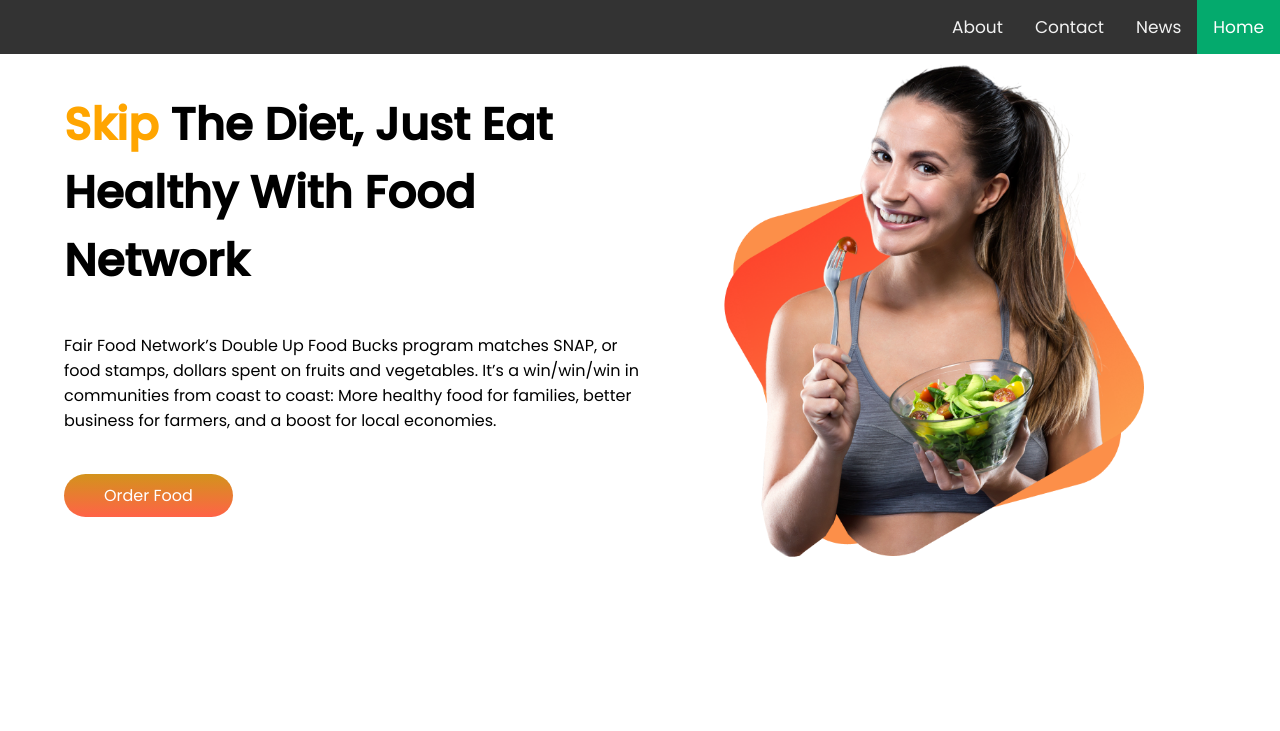
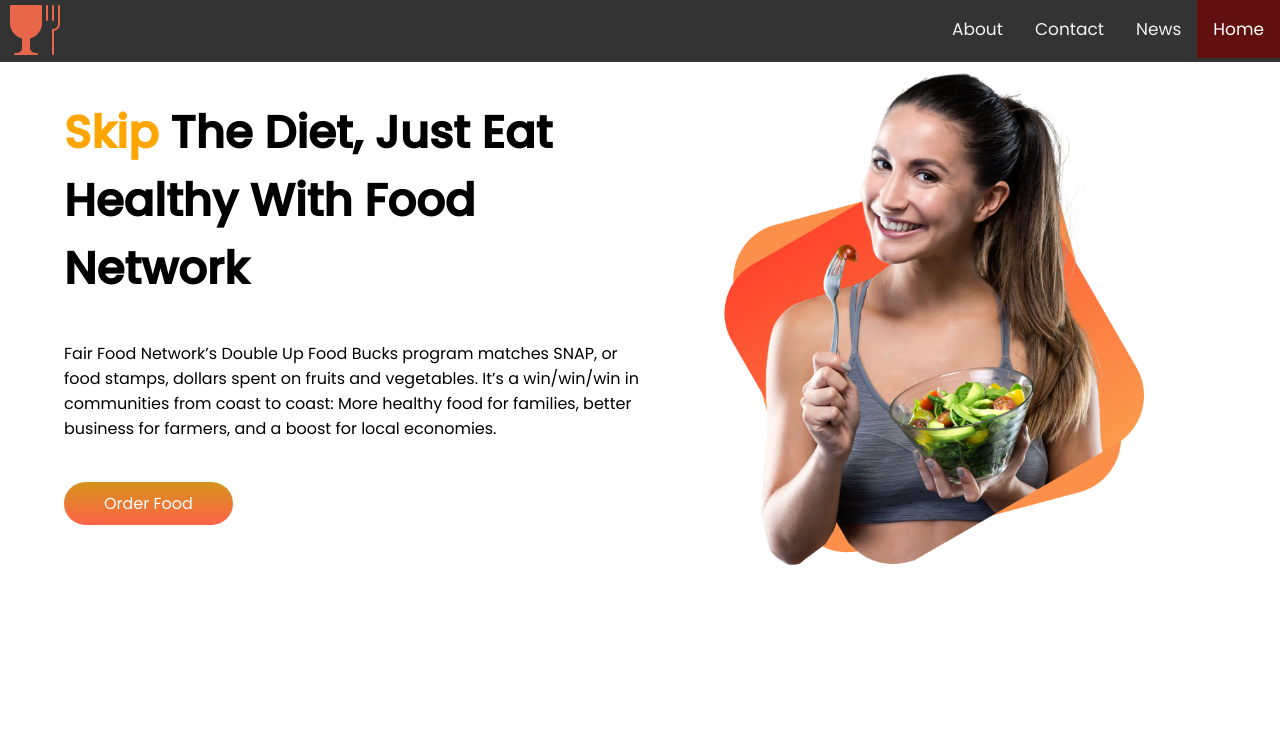
Before and after one commit to solaymancse4/Food-Network01, a plain HTML site: page index.html in a window 1280 px wide. Shown: the top 731 px of the page. Drawn offline with Linux system fonts and the light colour scheme.

Commit message:
added nav and footer

```diff
--- a/index.html
+++ b/index.html
@@ -14,6 +14,7 @@
 <body>
 
 <div class="topnav">
+    <img class="logo" src="images/icons8-food-50.png" alt="">
     <a class="active" href="#home">Home</a>
     <a href="#news">News</a>
     <a href="#contact">Contact</a>
--- a/style.css
+++ b/style.css
@@ -94,15 +94,17 @@
 .topnav {
     overflow: hidden;
     background-color: #333;
+
   }
 
   .topnav a {
     float: right;
     color: #f2f2f2;
     text-align: center;
-    padding: 14px 16px;
+    padding: 16px 16px;
     text-decoration: none;
     font-size: 17px;
+
   }
 
   .topnav a:hover {
@@ -111,6 +113,13 @@
   }
 
   .topnav a.active {
-    background-color: #04AA6D;
+    background-color: #610f0f;
     color: white;
   }
+  .logo{
+
+    margin-left: 10px;
+    margin-top: 5px;
+
+
+  }
```
